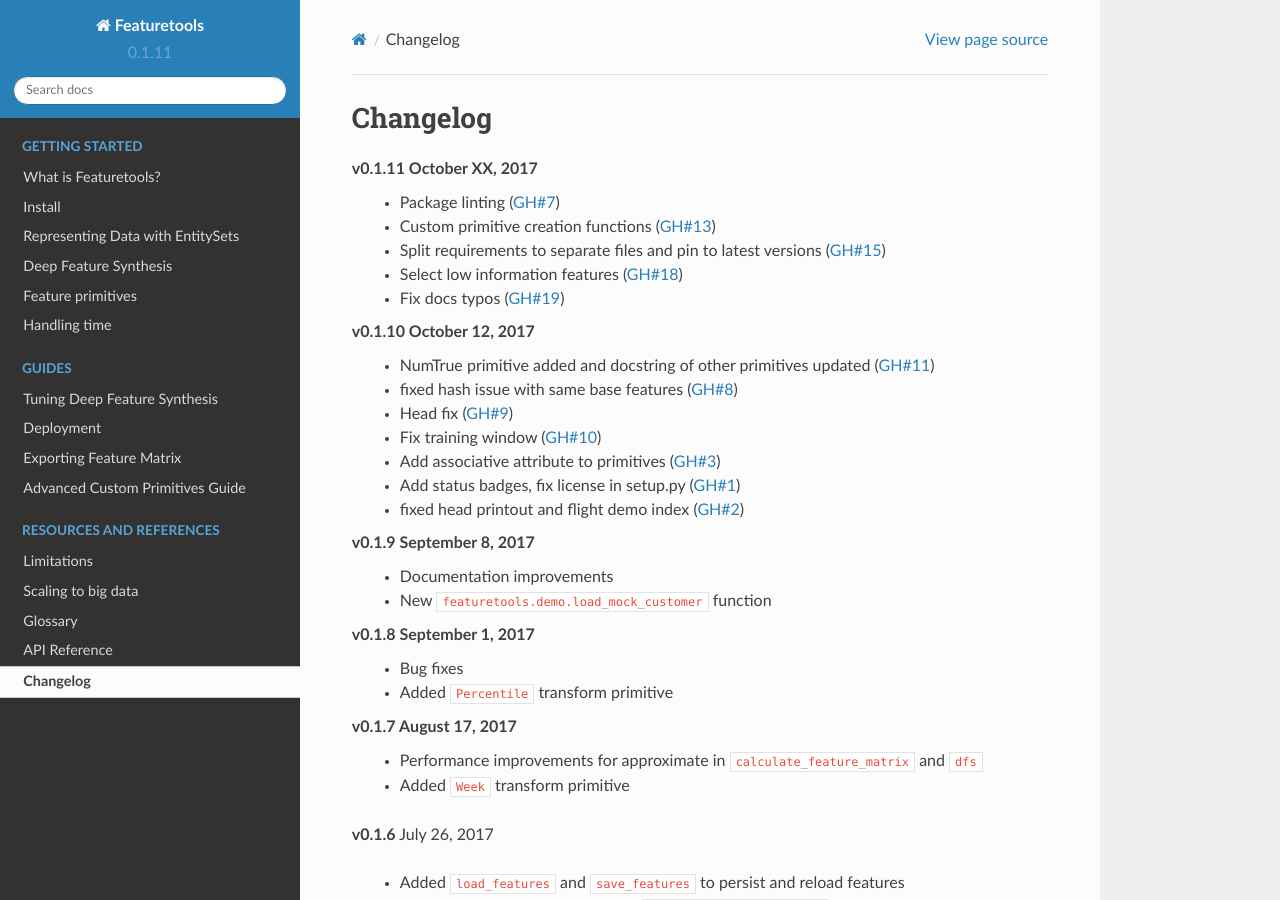
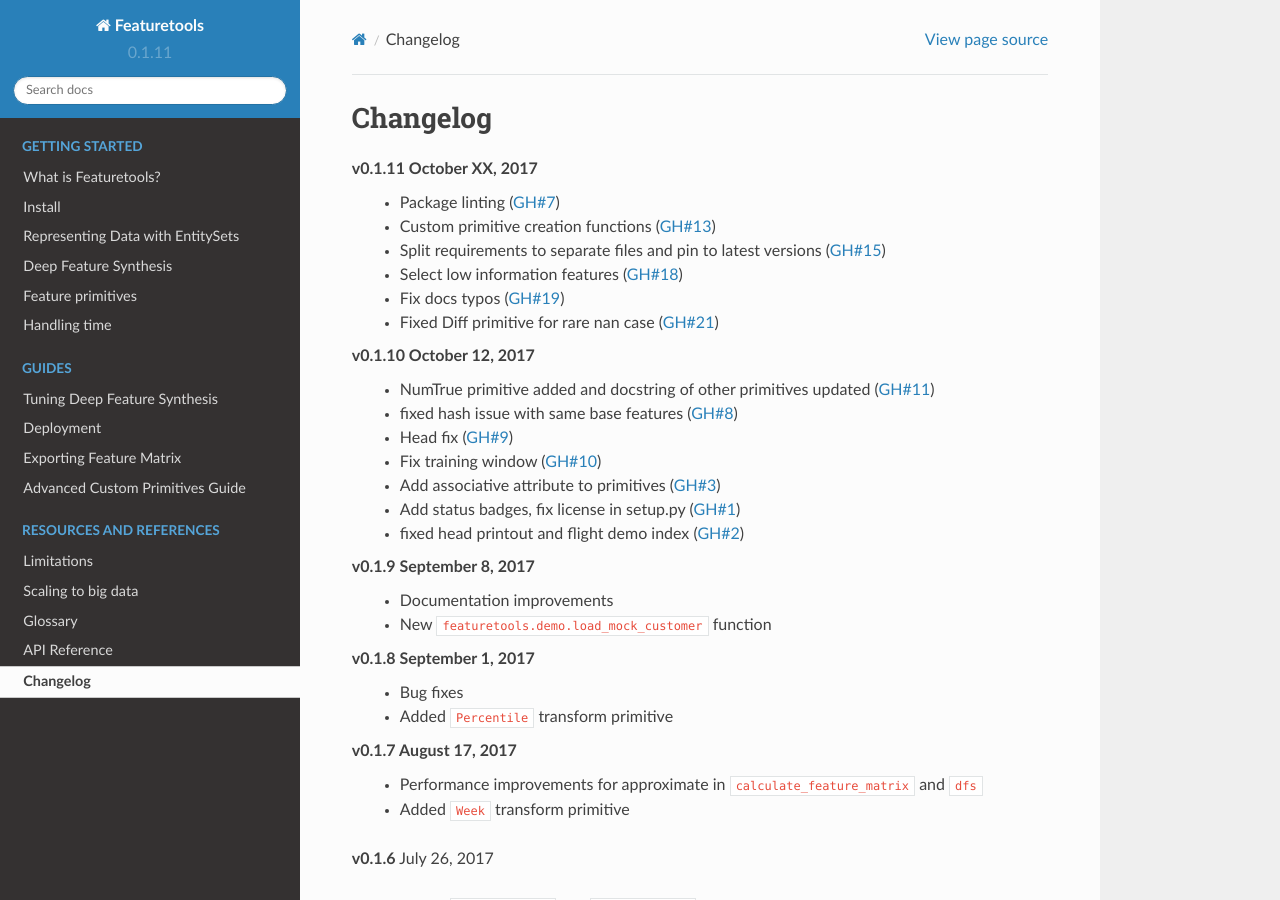
Before and after one commit to alteryx/featuretools, a Sphinx documentation site: the page built from docs/source/changelog.rst, in a window 1280 px wide and 900 px high. Built offline with Sphinx 7.4.7 and the Read the Docs theme 2.0.0, drawn with Linux system fonts in a browser that asks for light colours; comment, search, counter and statistics services are not loaded.

Commit message:
Update changelog.rst

```diff
--- a/docs/source/changelog.rst
+++ b/docs/source/changelog.rst
@@ -9,6 +9,7 @@
     * Split requirements to separate files and pin to latest versions (:pr:`15`)
     * Select low information features (:pr:`18`)
     * Fix docs typos (:pr:`19`)
+    * Fixed Diff primitive for rare nan case (:pr:`21`)
 
 **v0.1.10** October 12, 2017
     * NumTrue primitive added and docstring of other primitives updated (:pr:`11`)
```
